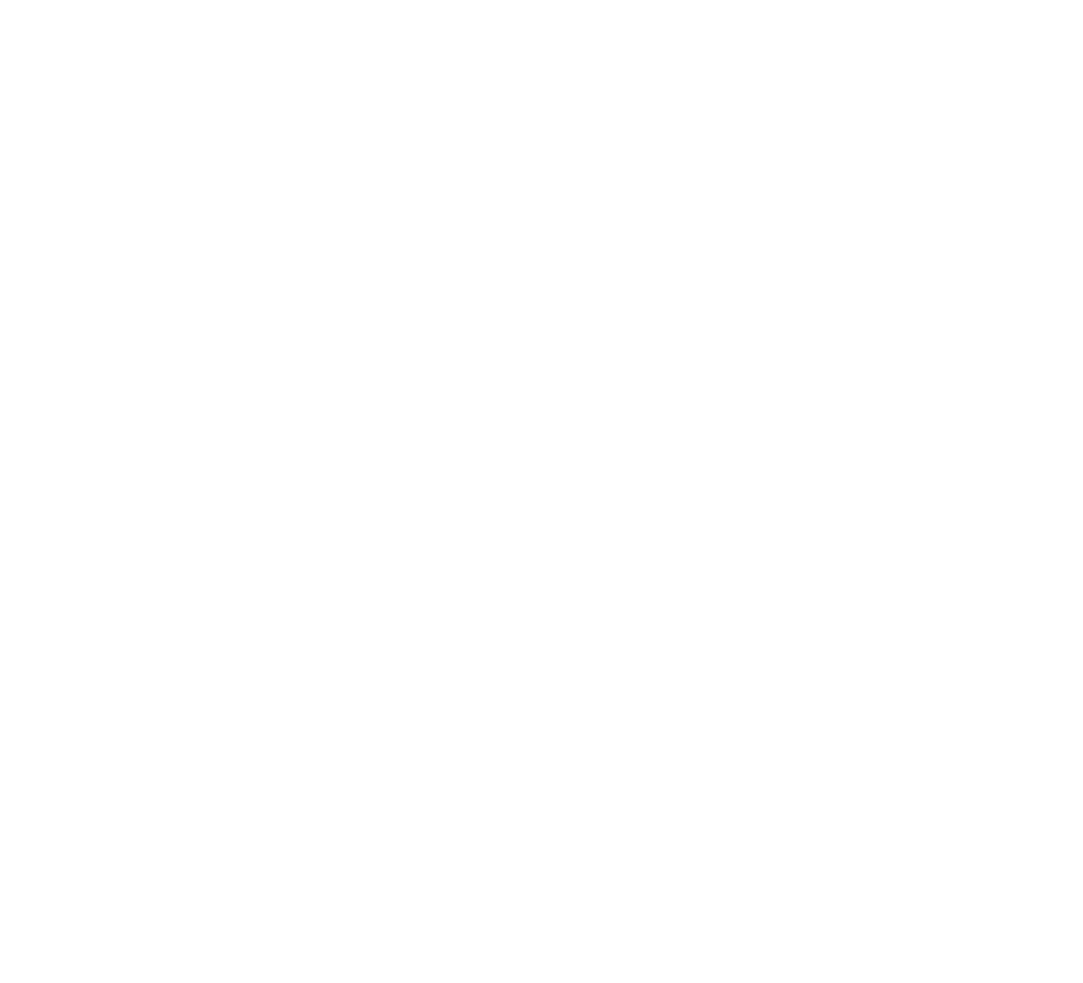
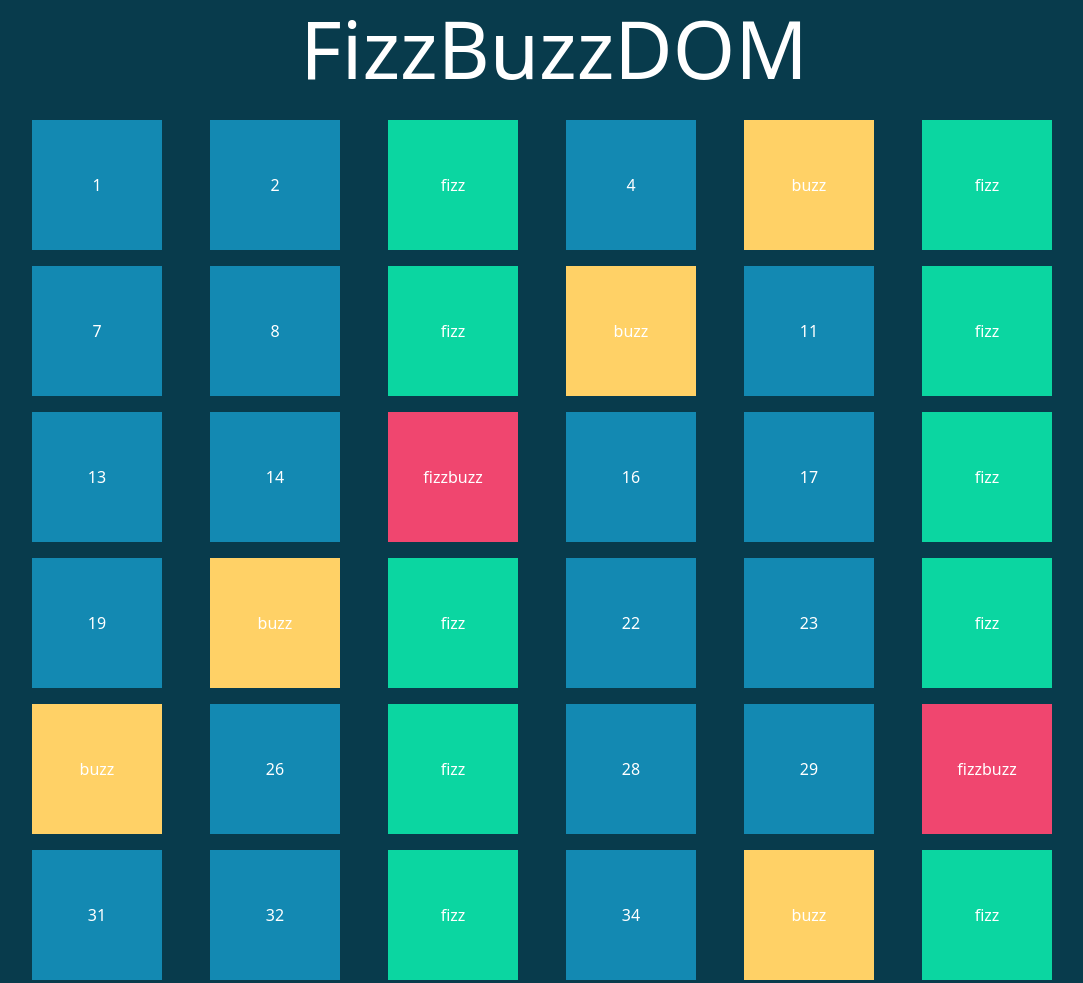
Before and after one commit to Christefan/js-fizzbuzzdom, a plain HTML site: page index.html in a window 1280 px wide. Shown: the top 983 px of the page, without its empty margins (86-1169 px from the left). Before the commit the page ends 800 px from the top, so only its background shows below. Drawn offline with nearby package versions, Linux system fonts and the light colour scheme.

Commit message:
Aggiunto bonus

```diff
--- /dev/null
+++ b/css/style.css
@@ -0,0 +1,25 @@
+body{
+    background-color: #083b4c;
+}
+.box {
+    width: 130px;
+    height: 130px;
+    background-color: #1389b2;
+    line-height: 130px;
+    text-align: center;
+    color: white;
+    margin-top: 1rem;
+    margin-left:3rem;
+}
+
+.fizzbuzz{
+    background-color: #f0466f;
+}
+
+.fizz {
+    background-color: #0bd6a1;
+}
+
+.buzz {
+    background-color: #ffd166;
+}
--- a/index.html
+++ b/index.html
@@ -5,8 +5,11 @@
     <meta http-equiv="X-UA-Compatible" content="IE=edge">
     <meta name="viewport" content="width=device-width, initial-scale=1.0">
     <title>Document</title>
+    <link href="https://cdn.jsdelivr.net/npm/bootstrap@5.1.3/dist/css/bootstrap.min.css" rel="stylesheet" integrity="sha384-1BmE4kWBq78iYhFldvKuhfTAU6auU8tT94WrHftjDbrCEXSU1oBoqyl2QvZ6jIW3" crossorigin="anonymous">
+    <link rel="stylesheet" href="css/style.css">
 </head>
 <body>
+    <h1 class="display-1 text-white text-center">FizzBuzzDOM</h1>
     <div class="container">
         <div class="row">
 
--- a/js/script.js
+++ b/js/script.js
@@ -1,18 +1,28 @@
 // Stampare numeri da 1 a 100
+const rowWrapper = document.querySelector(".row");
 // Stampa nella console
-for (let i = 0; i <= 100; i++) {
+for (let i = 1; i <= 100; i++) {
 
 
     let cont;
+    let color;
 
     if(i % 3 === 0 && i % 5 === 0){// 1. definire i valori che sono sia multipli di 3 che di 5
         cont = "fizzbuzz";
+        // document.getElementById("div").style.backgroundColor = "#ffffff";
     } else if (i % 3 === 0) {// 2. definire i valori multipli di 3
         cont = "fizz";
+        // document.getElementById("div").style.backgroundColor = "#ffffff";
     } else if(i % 5 === 0){ // 3. definire i valori multipli di 5
         cont = "buzz";
+        // const color = document.box;
+        // color.style.background = "black";
+    }else{
+        cont = i;
     }
 
-    // 4. stampare
+    // 4. stampare console
     console.log(i, cont);
+    // 5. stampare su pagina
+    rowWrapper.innerHTML += `<div class="box ${cont}">${cont}</div>`;
 }
```
